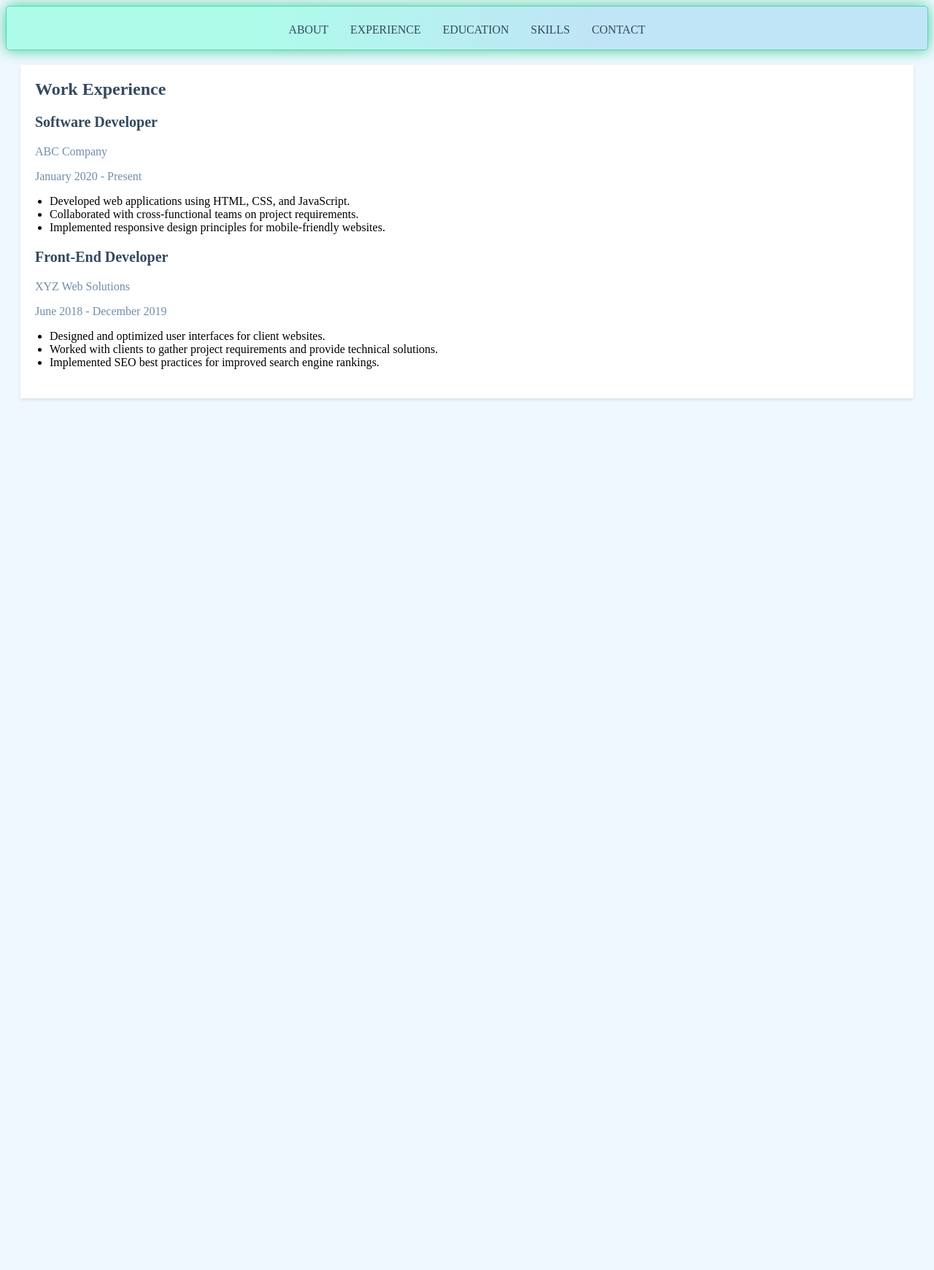
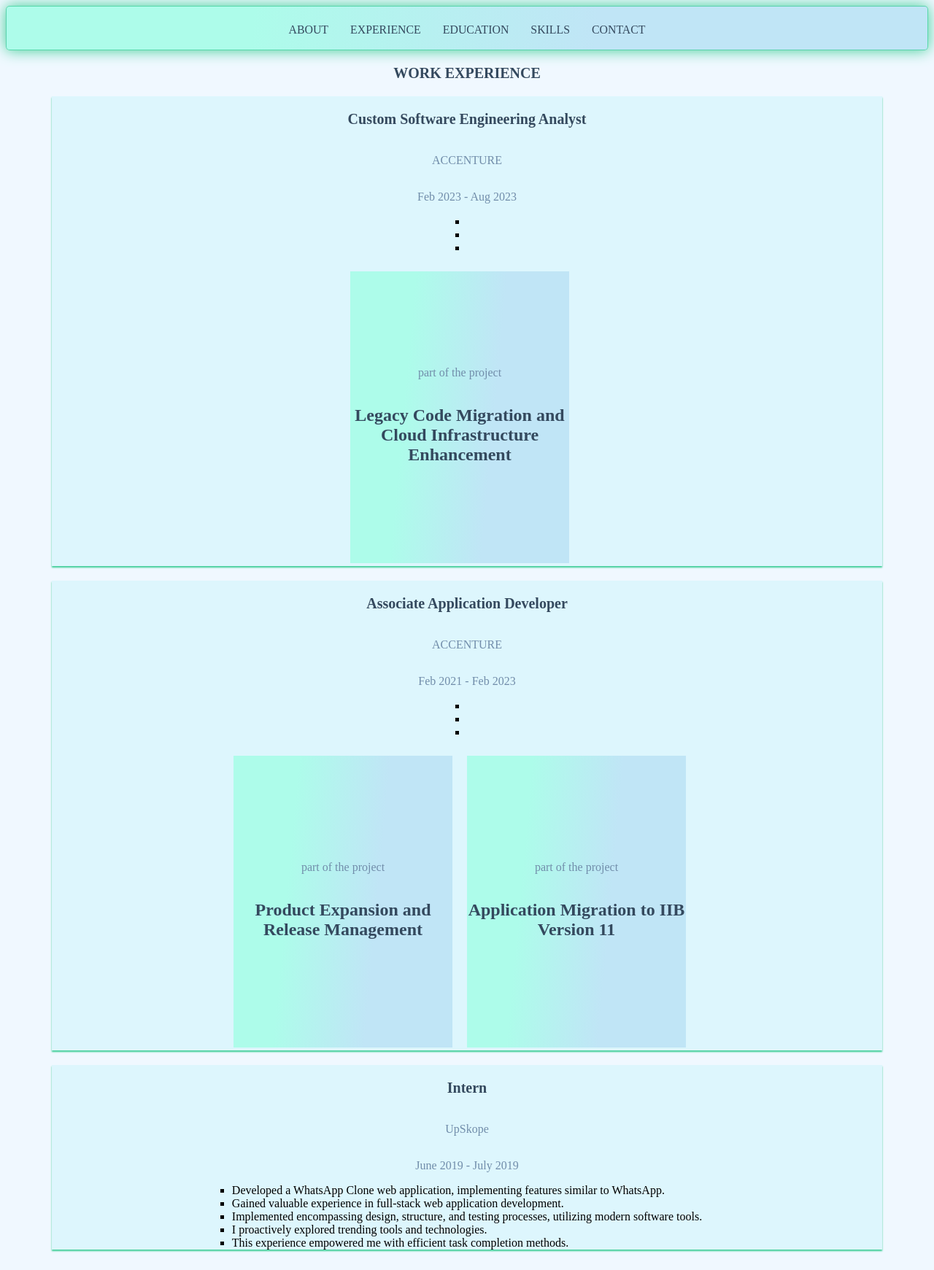
Before and after one commit to ShravyaKudlu/ShravyaKudlu-Resume, a plain HTML site: page experience.html in a window 1280 px wide. Shown: the whole page at 73% size. Before the commit the page ends 800 px from the top, so only its background shows below. Drawn offline with Linux system fonts and the light colour scheme.

Commit message:
Only the Experience content is left

```diff
--- a/education_skills.css
+++ b/education_skills.css
@@ -27,8 +27,8 @@ text-decoration: none;
 
 .main-nav {
 margin-top: 5px;
+}
 
-}
 a,
 .main-nav a {
 padding: 10px 15px;
@@ -116,7 +116,7 @@ background-color: #F0F8FF;
   flex-direction: column;
   align-items: center;
   text-align: center;
-  margin-bottom: 20px;
+  margin-bottom: 0px;
   padding-bottom: 2%;
   border-bottom: 1px solid rgba(59, 205, 149, 0.753);
 }
@@ -124,6 +124,9 @@ background-color: #F0F8FF;
   padding-top: 2%;
   border-top: 1px solid rgba(59, 205, 149, 0.753);
   border-bottom: 1px solid rgba(59, 205, 149, 0.753);
+}
+.underGraduate{
+  padding-top: 2%;
 }
 
 .university-logo1 {
@@ -223,6 +226,9 @@ background-color: #F0F8FF;
 .card_container {
   display: inline-flex;
   margin-top: 2%;
+  width: 1000px;
+
+  justify-content: center;
   overflow-x: auto;
 
 }
@@ -231,7 +237,7 @@ background-color: #F0F8FF;
   width: 300px;
   height: 400px;
   perspective: 1000px;
-  margin-right: 20px; /* Add spacing between cards */
+  margin-right: 20px;
 }
 
 .card-inner {
@@ -315,6 +321,7 @@ background-color: #F0F8FF;
 }
 
 .skills{
+  padding-bottom: 2%;
   border-bottom: 1px solid rgba(59, 205, 149, 0.753);
 }
 
@@ -341,3 +348,21 @@ background-color: #F0F8FF;
 .social-icons img:hover {
   transform: scale(1.7);
 }
+
+
+footer {
+  background-color: rgb(224, 245, 254);
+  text-align: center;
+  margin: 0%;
+  display: flex;
+  align-items: center;
+  justify-content: center;
+  padding: 0%;
+  border-bottom: 1px solid rgba(59, 205, 149, 0.753);
+}
+
+footer p{
+  padding: 0%;
+  margin: 0%;
+  color: rgba(59, 205, 149, 0.753);
+}
--- a/experience.css
+++ b/experience.css
@@ -1,16 +1,20 @@
 section {
-    background-color: #fff;
-    padding: 20px;
-    margin: 20px;
-    box-shadow: 0 2px 4px rgba(0, 0, 0, 0.1);
+display: flex;
+flex-direction: column;
+justify-content: center;
+text-align: center;
+align-items: center;
 }
 
-section h2 {
-    font-size: 24px;
-    margin-top: 0;
+.article-style{
+    display: flex;
+    flex-direction: column;
+    align-items: center;
+    width: 90%;
+    background-color: #ddf6fd;
+    box-shadow: 0 2px 2px rgb(59, 205, 149);
 }
 
-/* Article styles (work experience entries) */
 #work-experience article {
     margin-bottom: 20px;
 }
@@ -20,26 +24,6 @@ section h2 {
 }
 
 #work-experience ul {
-    list-style-type: disc;
-    padding-left: 20px;
+    list-style-type:square;
+    text-align: left;
 }
-
-/* Responsive design for smaller screens */
-@media (max-width: 768px) {
-    header h1 {
-        font-size: 28px;
-    }
-
-    header p {
-        font-size: 16px;
-    }
-
-    section {
-        margin: 10px;
-        padding: 10px;
-    }
-
-    #work-experience h3 {
-        font-size: 18px;
-    }
-}
--- a/experience.html
+++ b/experience.html
@@ -29,30 +29,88 @@
     </header>
     <div id="Experience" class="experience">
         <section id="work-experience">
-            <h2>Work Experience</h2>
+            <h3>WORK EXPERIENCE</h3>
 
-            <article>
-                <h3>Software Developer</h3>
-                <p>ABC Company</p>
-                <p>January 2020 - Present</p>
+            <article class="article-style">
+                <h3>Custom Software Engineering Analyst</h3>
+                <p>ACCENTURE</p>
+                <p>Feb 2023 - Aug 2023</p>
                 <ul>
-                    <li>Developed web applications using HTML, CSS, and JavaScript.</li>
-                    <li>Collaborated with cross-functional teams on project requirements.</li>
-                    <li>Implemented responsive design principles for mobile-friendly websites.</li>
+                    <li></li>
+                    <li></li>
+                    <li></li>
                 </ul>
+                    <div class="card_scroll_container">
+                      <div class="card_container">
+                        <div class="card">
+                          <div class="card-inner">
+                            <div class="card-front">
+                              <p>part of the project</p>
+                              <h2>Legacy Code Migration and Cloud Infrastructure Enhancement</h2>
+                            </div>
+                            <div class="card-back">
+                              <p> </p>
+                            </div>
+                          </div>
+                        </div>
+                      </div>
+                    </div>
+
             </article>
 
-            <article>
-                <h3>Front-End Developer</h3>
-                <p>XYZ Web Solutions</p>
-                <p>June 2018 - December 2019</p>
+            <article class="article-style">
+                <h3>Associate Application Developer</h3>
+                <p>ACCENTURE</p>
+                <p>Feb 2021 - Feb 2023</p>
                 <ul>
-                    <li>Designed and optimized user interfaces for client websites.</li>
-                    <li>Worked with clients to gather project requirements and provide technical solutions.</li>
-                    <li>Implemented SEO best practices for improved search engine rankings.</li>
+                    <li></li>
+                    <li></li>
+                    <li></li>
                 </ul>
+                <div class="card_scroll_container">
+                  <div class="card_container">
+                    <div class="card">
+                      <div class="card-inner">
+                        <div class="card-front">
+                          <p>part of the project</p>
+                          <h2>Product Expansion and Release Management</h2>
+                        </div>
+                        <div class="card-back">
+                          <p> </p>
+                        </div>
+                      </div>
+                    </div>
+                    <div class="card">
+                      <div class="card-inner">
+                        <div class="card-front">
+                          <p>part of the project</p>
+                          <h2>Application Migration to IIB Version 11</h2>
+                        </div>
+                        <div class="card-back">
+                          <p> </p>
+                        </div>
+                      </div>
+                    </div>
+                  </div>
+                </div>
             </article>
 
-            <!-- Add more work experience entries as needed -->
+            <article class="article-style">
+              <h3>Intern</h3>
+              <p>UpSkope</p>
+              <p>June 2019 - July 2019</p>
+              <ul>
+                  <li>Developed a WhatsApp Clone web application, implementing features similar
+                    to WhatsApp.</li>
+                  <li>Gained valuable experience in full-stack web application development.</li>
+                  <li>Implemented encompassing design, structure, and testing processes, utilizing modern
+                    software tools.</li>
+                  <li>I proactively explored trending tools and
+                    technologies.</li>
+                  <li>This experience empowered me with efficient task completion methods.</li>
+              </ul>
+          </article>
         </section>
+
+
 </body>
```
Also changed, not shown: education.html (+1 -0 lines), index.html (+7 -0 lines), skills.html (+2 -0 lines), stylesheet.css (+27 -0 lines), img/36049.png (added), 1 other file.
